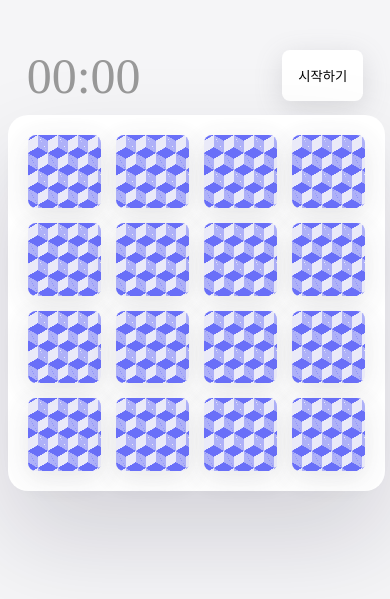
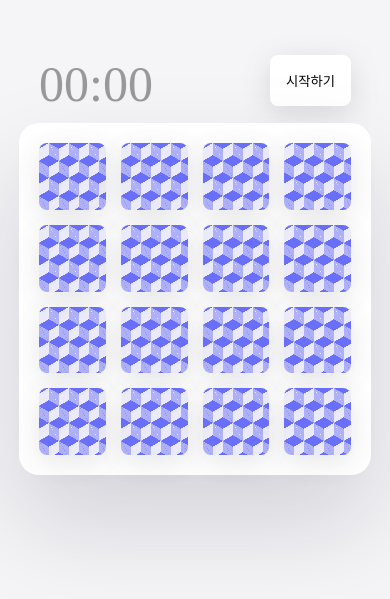
Before and after one commit to oceanlee-seoul/Vanilla-Practice, a plain HTML site: page test3/index.html in a window 390 px wide. Shown: the part 161-760 px from the top of the page. Drawn offline with Linux system fonts and the light colour scheme.

Commit message:
feat: 카드게임 완료

```diff
--- a/test3/index.html
+++ b/test3/index.html
@@ -182,11 +182,11 @@
       startButton.addEventListener('click', () => {
         if (isStart) {
           isStart = false;
-          startButton.textContent = '기다려라..누르지마';
+          startButton.textContent = '게임 준비 중..';
           startButton.disabled = true;
           startGame();
         } else {
-          startButton.textContent = '기다려라..누르지마';
+          startButton.textContent = '게임 준비 중..';
           startButton.disabled = true;
           resetGame();
         }
--- a/test3/style.css
+++ b/test3/style.css
@@ -1,4 +1,9 @@
 body {
+  display: flex;
+  justify-content: center;
+  align-items: center;
+  height: 100vh;
+  margin: 0;
   background-color: #f5f5f7;
 }
 
@@ -11,11 +16,21 @@ button {
   box-shadow: rgba(100, 100, 111, 0.2) 0px 7px 29px 0px;
 }
 
+.container {
+  display: flex;
+  flex-direction: column;
+  justify-content: center;
+  align-items: center;
+  max-width: 800px;
+  width: 80%;
+}
+
 .controller {
   display: flex;
   align-items: center;
   justify-content: space-between;
-  width: 90%;
+  gap: 10px;
+  width: 100%;
   margin-bottom: 10px;
 }
 
@@ -23,23 +38,14 @@ button {
   font-weight: 300;
   font-size: 50px;
   color: #999999;
-}
-
-.container {
-  height: 100vh;
-  display: flex;
-  flex-direction: column;
-  justify-content: center;
-  align-items: center;
+  margin-top: 8px;
 }
 
 .cardWrapper {
   display: grid;
   grid-template-columns: repeat(4, 1fr);
   gap: 15px;
-  width: 90%;
-  max-width: 800px;
-  margin: 0 auto;
+  width: 100%;
   padding: 20px;
   background-color: white;
   border-radius: 20px;
@@ -49,7 +55,7 @@ button {
 .card {
   aspect-ratio: 1/1;
   width: 100%;
-  perspective: 350px;
+  perspective: 1000px;
   cursor: pointer;
 }
 
@@ -141,3 +147,21 @@ button {
 .card-back {
   transform: rotateY(180deg);
 }
+
+@media screen and (max-width: 480px) {
+  .card {
+    perspective: 350px;
+  }
+  .emoji {
+    font-size: 35px;
+  }
+}
+
+@media screen and (max-width: 768px) {
+  .card {
+    perspective: 350px;
+  }
+  .emoji {
+    font-size: 50px;
+  }
+}
```
